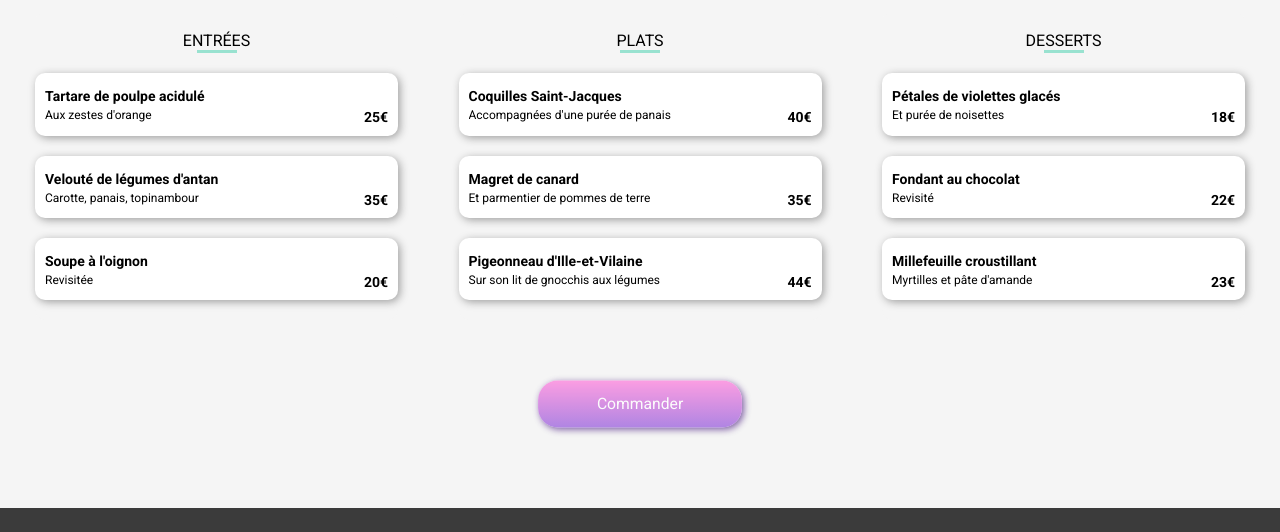
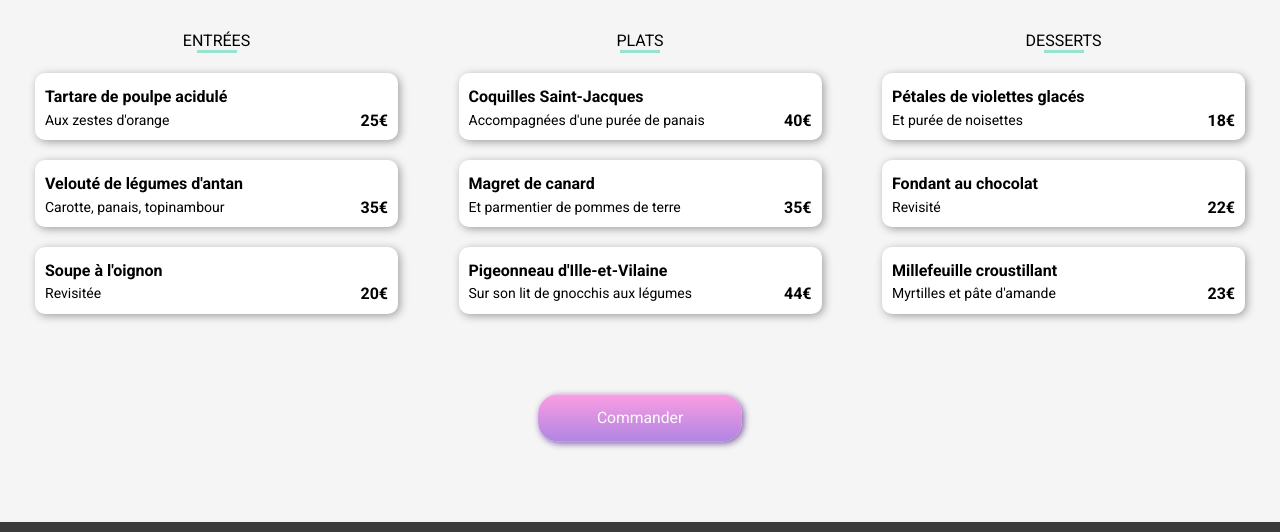
Before and after one commit to philjacquier83/OC_P3, a website: page alafrancaise.html in a window 1280 px wide. Shown: the part 517-1049 px from the top of the page. Drawn offline with Linux system fonts and the light colour scheme; a web font is replaced by a local one.

Commit message:
Responsive Tablet

```diff
--- a/sass/components/_buttons.scss
+++ b/sass/components/_buttons.scss
@@ -6,9 +6,23 @@
     height: 100%;
     align-items: center;
     font-size: 24px;
+    opacity:0.8;
+    transition: opacity 400ms;
+
+    @include media-sm-tablet {
+        font-size: 5.5vw;
+    }
+
+    @include media-tablet {
+        font-size: 4vw;
+    }
 
     @include media-desktop {
-        font-size: 3.5vh;
+        font-size: 4vh;
+    }
+
+    &:hover {
+        opacity:1;
     }
 }
 
@@ -48,4 +62,13 @@ input[type=button] {
     padding: 15px 20px;
     @include btns(active);
     @include shadows(primary-shadow);
+    opacity:0.7;
+    transform: scale(0.98);
+    transition: all 400ms;
+
+    &:hover {
+        opacity:1;
+        transform: scale(1);
+        cursor: pointer;
+    }
 }
--- a/sass/components/_menus.scss
+++ b/sass/components/_menus.scss
@@ -67,7 +67,7 @@
 
     @include media-desktop {
         text-align: left;
-        font-size: 1.75vh;
+        font-size: 2vh;
     }
 
     .blocChoixMenu {
@@ -100,7 +100,7 @@
                 overflow: hidden;
                 text-overflow: ellipsis;
                 @include media-desktop {
-                    font-size:1.5vh;
+                    font-size:1.75vh;
                 }
             }
 
@@ -171,6 +171,19 @@
         .blocChoixMenu {
             width: 80%;
             min-width: 80%;
+
+            @include media-sm-tablet {
+                width: 85%;
+                min-width: 85%;
+            }
+            @include media-tablet {
+                width:90%;
+                min-width:90%;
+            }
+            @include media-desktop {
+                width:80%;
+                min-width:80%;
+            }
         }
 
         .blocChoixMenuSelection {
--- a/sass/components/_vignettes.scss
+++ b/sass/components/_vignettes.scss
@@ -8,7 +8,7 @@
     transform: scale(0.98);
     transition: all 400ms;
 
-    @include media-desktop {
+    @include media-tablet {
         width: 45%;
         height: 300px;
         margin-bottom: 60px;
@@ -23,7 +23,7 @@
     .imgVignette {
         height: 140px;
 
-        @include media-desktop {
+        @include media-tablet {
             height: 200px;
         }
     }
@@ -49,7 +49,7 @@
         font-weight: bolder;
         @include shadows(nav-shadow);
 
-        @include media-desktop {
+        @include media-tablet {
             width: 25%;
             float: none;
             left: 70%;
@@ -89,7 +89,7 @@
     padding: 10px;
     height: 80px;
 
-    @include media-desktop {
+    @include media-tablet {
         height: 100px;
     }
 }
@@ -118,7 +118,7 @@
     margin-top: 10px;
     padding: 0 20px;
 
-    @include media-desktop {
+    @include media-tablet {
         flex-direction: row;
         flex-wrap: wrap;
         justify-content: space-between;
@@ -134,7 +134,7 @@
     align-items: center;
     font-size: 24px;
 
-    @include media-desktop {
+    @include media-tablet {
         font-size: 3vh;
     }
 
--- a/sass/utils/_mixins.scss
+++ b/sass/utils/_mixins.scss
@@ -1,3 +1,9 @@
+@mixin media-sm-tablet {
+    @media screen and (min-width: map-get($breakpoints, sm-tablet)) {
+        @content;
+    }
+}
+
 @mixin media-tablet {
     @media screen and (min-width: map-get($breakpoints, tablet)) {
         @content;
--- a/sass/utils/_variables.scss
+++ b/sass/utils/_variables.scss
@@ -51,6 +51,7 @@ $shadows: (
 );
 
 $breakpoints: (
+    sm-tablet: 512px,
     tablet: 768px,
     desktop: 1024px
 );
```
Also changed, not shown: public/css/style.css, 1 other file.
